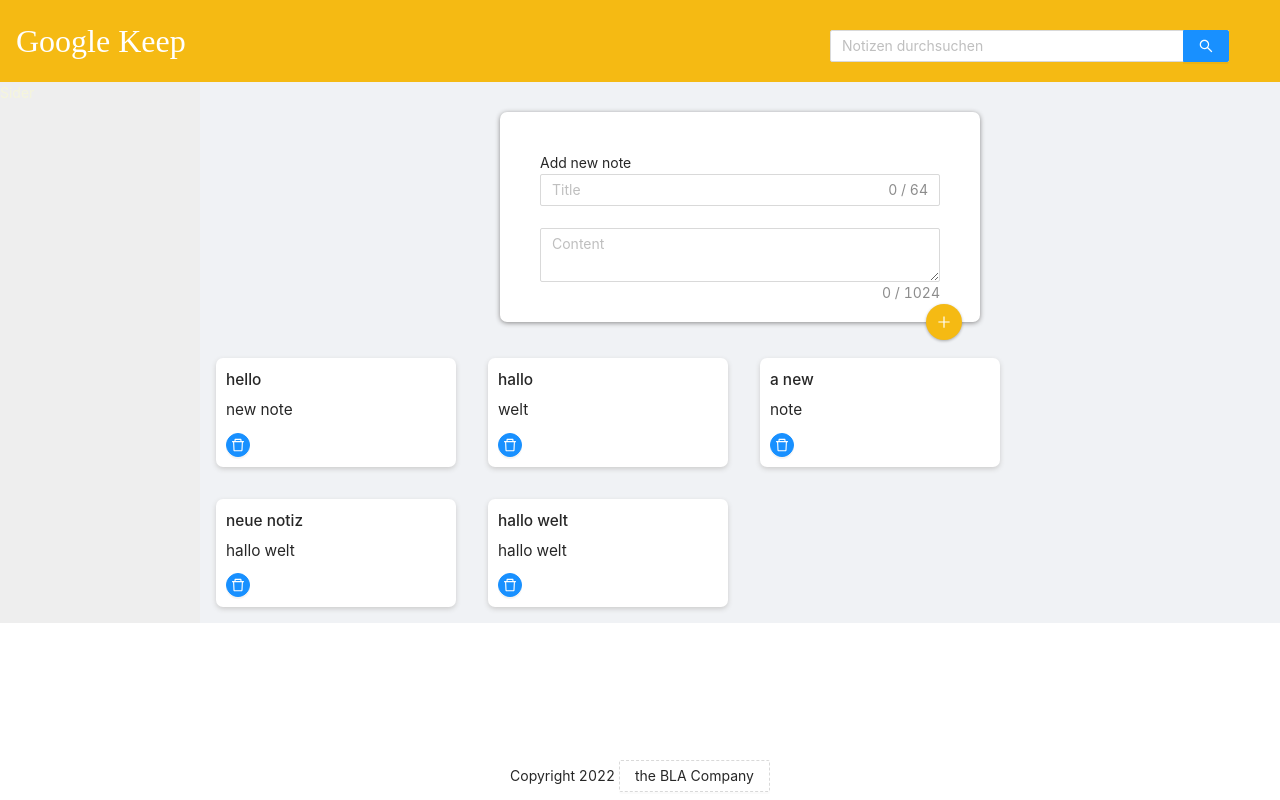
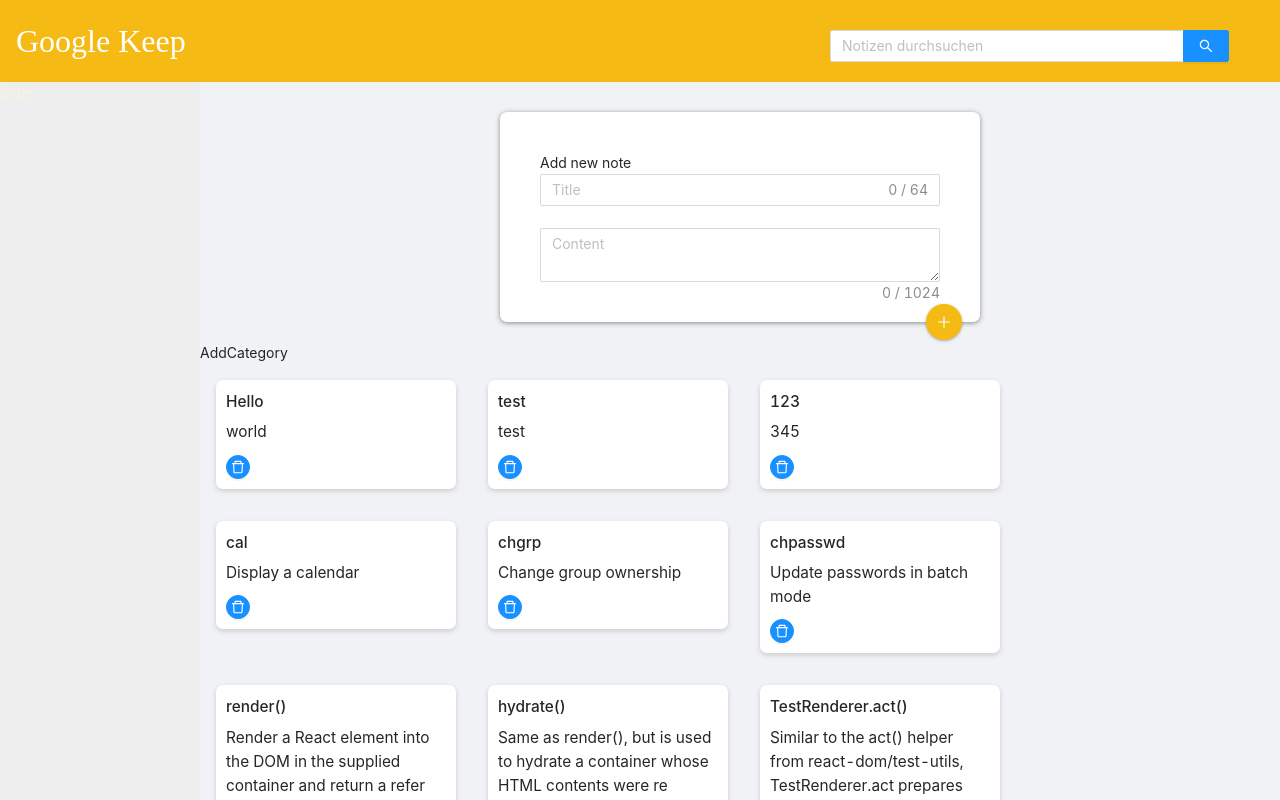
Before and after one commit to hanhoah/google-keep, a Next.js app: page / in a window 1280 px wide. Shown: the top 800 px of the page. Built offline with nearby package versions, Linux system fonts and the light colour scheme; data requests are answered from the project's data file.

Commit message:
before final DRYing

```diff
--- a/db.json
+++ b/db.json
@@ -1,29 +1,69 @@
 {
   "notes": [
     {
-      "title": "hello ",
-      "content": "new note\n",
-      "id": 35
+      "title": "Hello ",
+      "content": "world",
+      "id": 1
     },
     {
-      "title": "hallo",
-      "content": "welt",
-      "id": 38
+      "title": "test",
+      "content": "test",
+      "id": 2
     },
     {
-      "title": "a new",
-      "content": "note",
-      "id": 39
+      "title": "123",
+      "content": "345",
+      "id": 3
     },
     {
-      "title": "neue notiz",
-      "content": "hallo welt",
-      "id": 44
+      "title": "cal",
+      "content": "Display a calendar",
+      "id": 4
     },
     {
-      "title": "hallo welt",
-      "content": "hallo welt",
-      "id": 45
+      "title": "chgrp",
+      "content": "Change group ownership",
+      "id": 5
+    },
+    {
+      "title": "chpasswd",
+      "content": "Update passwords in batch mode",
+      "id": 6
+    },
+    {
+      "title": "render()",
+      "content": "Render a React element into the DOM in the supplied container and return a reference to the component (or returns null for stateless components).\n\nIf the React element was previously rendered into container, this will perform an update on it and only mutate the DOM as necessary to reflect the latest React element.\n\nIf the optional callback is provided, it will be executed after the component is rendered or updated.",
+      "id": 7
+    },
+    {
+      "title": "hydrate()",
+      "content": "Same as render(), but is used to hydrate a container whose HTML contents were rendered by ReactDOMServer. React will attempt to attach event listeners to the existing markup.\n\nReact expects that the rendered content is identical between the server and the client. It can patch up differences in text content, but you should treat mismatches as bugs and fix them. In development mode, React warns about mismatches during hydration. There are no guarantees that attribute differences will be patched up in case of mismatches. This is important for performance reasons because in most apps, mismatches are rare, and so validating all markup would be prohibitively expensive.",
+      "id": 8
+    },
+    {
+      "title": "TestRenderer.act()",
+      "content": "Similar to the act() helper from react-dom/test-utils, TestRenderer.act prepares a component for assertions. Use this version of act() to wrap calls to TestRenderer.create and testRenderer.update.",
+      "id": 9
+    },
+    {
+      "title": "unmountComponentAtNode()",
+      "content": "Remove a mounted React component from the DOM and clean up its event handlers and state. If no component was mounted in the container, calling this function does nothing. Returns true if a component was unmounted and false if there was no component to unmount.",
+      "id": 10
+    },
+    {
+      "title": "useState",
+      "content": "Returns a stateful value, and a function to update it.\n\nDuring the initial render, the returned state (state) is the same as the value passed as the first argument (initialState).\n\nThe setState function is used to update the state. It accepts a new state value and enqueues a re-render of the component.",
+      "id": 11
+    },
+    {
+      "title": "useContext",
+      "content": "Accepts a context object (the value returned from React.createContext) and returns the current context value for that context. The current context value is determined by the value prop of the nearest <MyContext.Provider> above the calling component in the tree.\n\nWhen the nearest <MyContext.Provider> above the component updates, this Hook will trigger a rerender with the latest context value passed to that MyContext provider. Even if an ancestor uses React.memo or shouldComponentUpdate, a rerender will still happen starting at the component itself using useContext.",
+      "id": 12
+    },
+    {
+      "title": "decodeURI()",
+      "content": "const uri = 'https://mozilla.org/?x=шеллы';\nconst encoded = encodeURI(uri);\nconsole.log(encoded);\n// expected output: \"https://mozilla.org/?x=%D1%88%D0%B5%D0%BB%D0%BB%D1%8B\"\n\ntry {\n  console.log(decodeURI(encoded));\n  // expected output: \"https://mozilla.org/?x=шеллы\"\n} catch (e) { // catches a malformed URI\n  console.error(e);\n}\n",
+      "id": 13
     }
   ]
 }
--- a/src/components/Footer.module.css
+++ b/src/components/Footer.module.css
@@ -1,5 +1,5 @@
 .footer {
-  position: absolute;
+  position: relative;
   text-align: center;
   bottom: 0;
   width: 100%;
--- a/src/components/Header.tsx
+++ b/src/components/Header.tsx
@@ -1,34 +1,10 @@
 import React, { ChangeEvent } from "react";
 import styles from "./Header.module.css";
-import { Input } from "antd";
-import { noteAPI, noteSearch } from "../api/jsonserver";
-import SearchResult from "./SearchResult";
-const { Search } = Input;
 
 function Header() {
-  const onSearch = (e: ChangeEvent<HTMLInputElement>) => {
-    console.log(e.target.value);
-    const term = e.target.value;
-
-    if (term.length > 2) {
-      noteSearch(term).then((results) => {
-        console.log("noteSearch");
-      });
-    } else {
-      console.log("else");
-    }
-    //noteAPI("POST");
-  };
-
   return (
     <header className={styles.header}>
       <div className={styles.h1}>Google Keep</div>
-      <Search
-        placeholder="Notizen durchsuchen"
-        onChange={onSearch}
-        enterButton
-        style={{ width: 400, position: "absolute", right: 50, top: 30 }}
-      />
     </header>
   );
 }
--- /dev/null
+++ b/src/components/categories/AddCategory.tsx
@@ -0,0 +1,7 @@
+import React from "react";
+
+function AddCategory() {
+  return <div>AddCategory</div>;
+}
+
+export default AddCategory;
--- a/src/components/note/AddNoteForm.tsx
+++ b/src/components/note/AddNoteForm.tsx
@@ -8,7 +8,6 @@
 
 interface Props {
   addNote: (note: Note) => void;
-  renderNotes: () => JSX.Element[];
 }
 
 function AddNoteForm(props: Props) {
--- a/src/components/notelist/NoteList.tsx
+++ b/src/components/notelist/NoteList.tsx
@@ -1,11 +1,15 @@
-import React from "react";
+import React, { SetStateAction, useState } from "react";
 import { noteAPI } from "../../api/jsonserver";
 import Note from "../../shared/types/Note";
 import NoteItem from "../note/NoteItem";
 
 interface Props {
   notes: Note[];
+  setNotes: (value: SetStateAction<Note[]>) => void;
 }
+
+function NoteList(props: Props) {
+  const notes = props.notes;
 
   function updateNote(note: Note) {
     console.log("updating note", note);
@@ -17,25 +21,22 @@
     const result = notes.filter((current) => {
       return current.id !== note.id;
     });
+    props.setNotes(result);
+    noteAPI("DELETE", `notes/${note.id}`, note);
+  }
 
-    const renderNotes = () => {
-      {
-        return props.notes.map((note) => (
+  return (
+    <>
+      {notes.map((note) => (
         <NoteItem
           key={note.id}
           note={note}
           deleteNote={deleteNote}
           updateNote={updateNote}
         />
-        ));
-      }
-    };
-
-    if (!notes) {
-        return <p>loading...</p>;
-      }
-function NoteList(props: Props) {
-  return <div>NoteList</div>;
+      ))}
+    </>
+  );
 }
 
 export default NoteList;
--- /dev/null
+++ b/src/components/search/SearchForm.tsx
@@ -0,0 +1,38 @@
+import React, { ChangeEvent, SetStateAction } from "react";
+import { Input } from "antd";
+import { noteSearch } from "../../api/jsonserver";
+import Note from "../../shared/types/Note";
+
+const { Search } = Input;
+
+interface Props {
+  setNotes: (value: SetStateAction<Note[]>) => void;
+  resetNotes: () => void;
+}
+
+function SearchForm(props: Props) {
+  const onSearch = (e: ChangeEvent<HTMLInputElement>) => {
+    console.log(e.target.value);
+    const term = e.target.value;
+    if (term.length > 2) {
+      noteSearch(term).then((results) => {
+        props.setNotes(results);
+      });
+    } else {
+      props.resetNotes();
+    }
+  };
+  return (
+    <div>
+      {" "}
+      <Search
+        placeholder="Notizen durchsuchen"
+        onChange={onSearch}
+        enterButton
+        style={{ width: 400, position: "absolute", right: 50, top: 30 }}
+      />
+    </div>
+  );
+}
+
+export default SearchForm;
--- a/src/pages/index.tsx
+++ b/src/pages/index.tsx
@@ -1,9 +1,9 @@
-import NoteItem from "../components/note/NoteItem";
 import Note from "../shared/types/Note";
-//import initialNotes from "../shared/notes";
 import AddNoteForm from "../components/note/AddNoteForm";
 import { useEffect, useState } from "react";
-import { noteAPI } from "../api/jsonserver";
+import NoteList from "../components/notelist/NoteList";
+import SearchForm from "../components/search/SearchForm";
+import AddCategory from "../components/categories/AddCategory";
 
 const getNotesFromDb = async (): Promise<Note[]> => {
   const uri = "http://localhost:3001/notes";
@@ -15,11 +15,15 @@
 export default function Home() {
   const [notes, setNotes] = useState<Note[]>([]);
 
-  useEffect(() => {
-    console.log("Only running on mount");
+  const resetNotes = () => {
     getNotesFromDb().then((initialNotes) => {
       setNotes(initialNotes);
     });
+  };
+
+  useEffect(() => {
+    console.log("Only running on mount");
+    resetNotes();
   }, []);
 
   useEffect(() => {
@@ -32,47 +36,15 @@
     });
   }
 
-  function updateNote(note: Note) {
-    console.log("updating note", note);
-    //patchData(note);
-    noteAPI("PATCH", `notes/${note.id}`, note);
-  }
-
-  function deleteNote(note: Note) {
-    const result = notes.filter((current) => {
-      return current.id !== note.id;
-    });
-
-    setNotes(result);
-    //deleteItem(note);
-    noteAPI("DELETE", `notes/${note.id}`, note);
-  }
-
-  const renderNotes = () => {
-    {
-      return notes.map((note) => (
-        <NoteItem
-          key={note.id}
-          note={note}
-          deleteNote={deleteNote}
-          updateNote={updateNote}
-        />
-      ));
-    }
-  };
-  //console.log("notes: ", notes);
-
-  // general note list komponente
-  // results_note_list komponente
-  // z51 bis 62 in neue
-
   if (!notes) {
     return <p>loading...</p>;
   }
   return (
     <>
-      <AddNoteForm addNote={addNote} renderNotes={renderNotes} />
-      {renderNotes()}
+      <SearchForm setNotes={setNotes} resetNotes={resetNotes} />
+      <AddNoteForm addNote={addNote} />
+      <AddCategory />
+      <NoteList notes={notes} setNotes={setNotes} />
     </>
   );
 }
```
Lines whose indentation alone changed are shown as unchanged.
